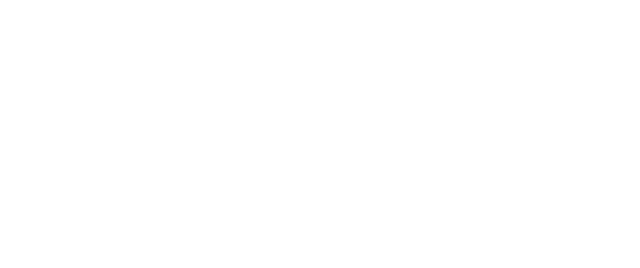
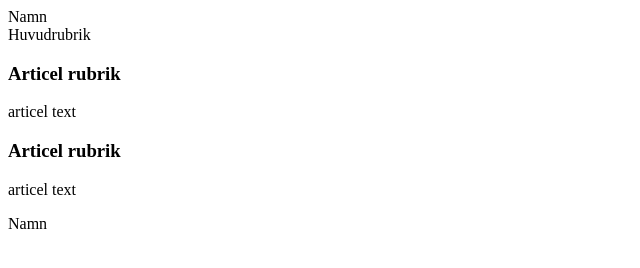
Before and after one commit to westras/TheBigCon, a plain HTML site: page index.html in a window 1280 px wide. Shown: the whole page, without its empty margins (0-640 px from the left). Drawn offline with Linux system fonts and the light colour scheme.

Commit message:
Articlar

```diff
--- a/index.html
+++ b/index.html
@@ -5,8 +5,23 @@
     <meta name="viewport" content="width=device-width, initial-scale=1.0">
     <title>mall för css</title>
     <link rel="stylesheet" href="style.css">
-</head>
-<body>
-
-</body>
+<header>Namn</header>
+<nav> Huvudrubrik </nav>
+<div class="main">
+<section>
+  <article>
+    <h1>Articel rubrik</h1>
+    <p>
+        articel text
+    </p>
+  </article>
+  <article>
+    <h1>Articel rubrik</h1>
+    <p>
+        articel text
+    </p>
+  </article>
+</section>
+</div>
+<footer> Namn </footer>
 </html>
```
